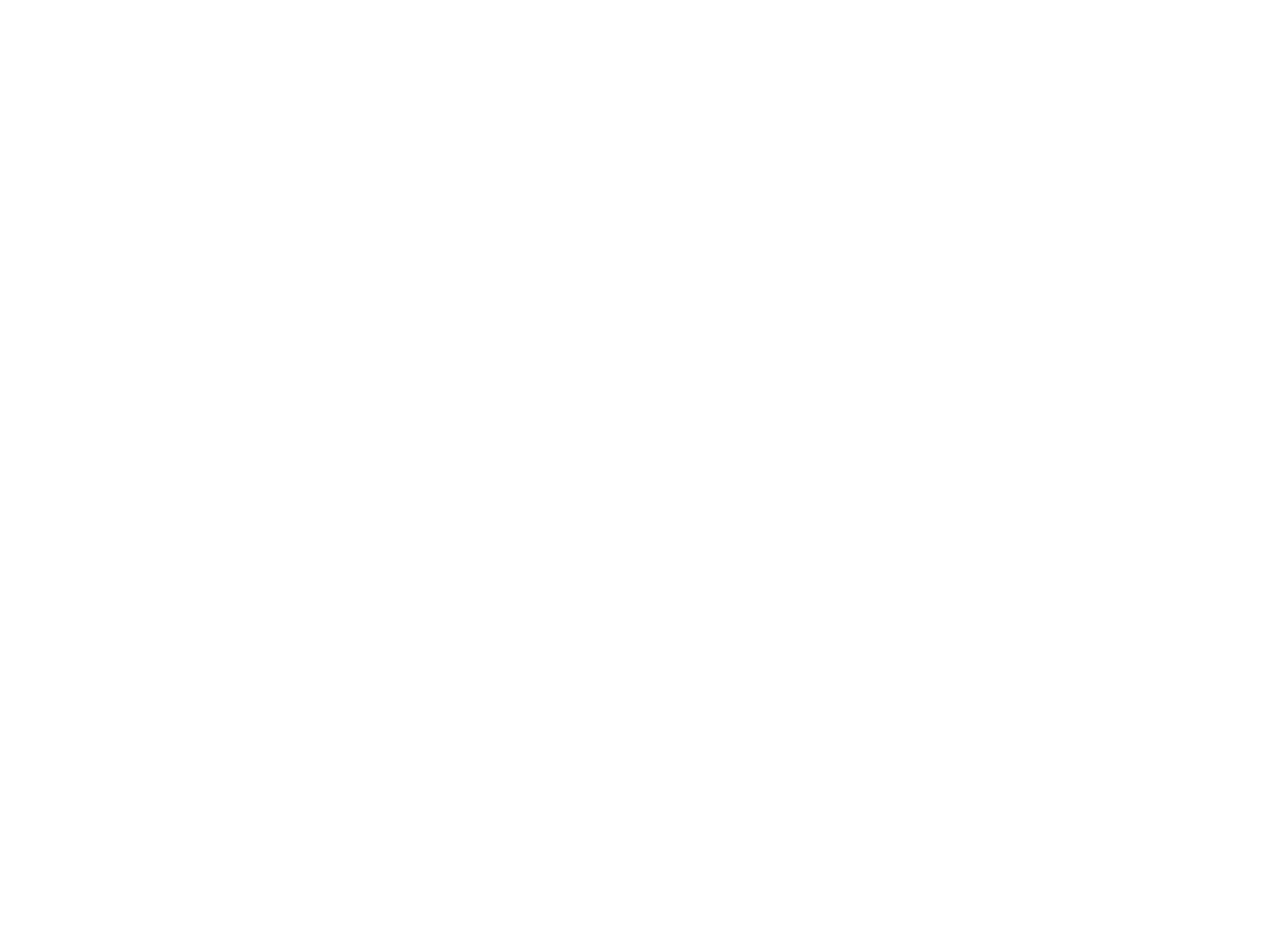
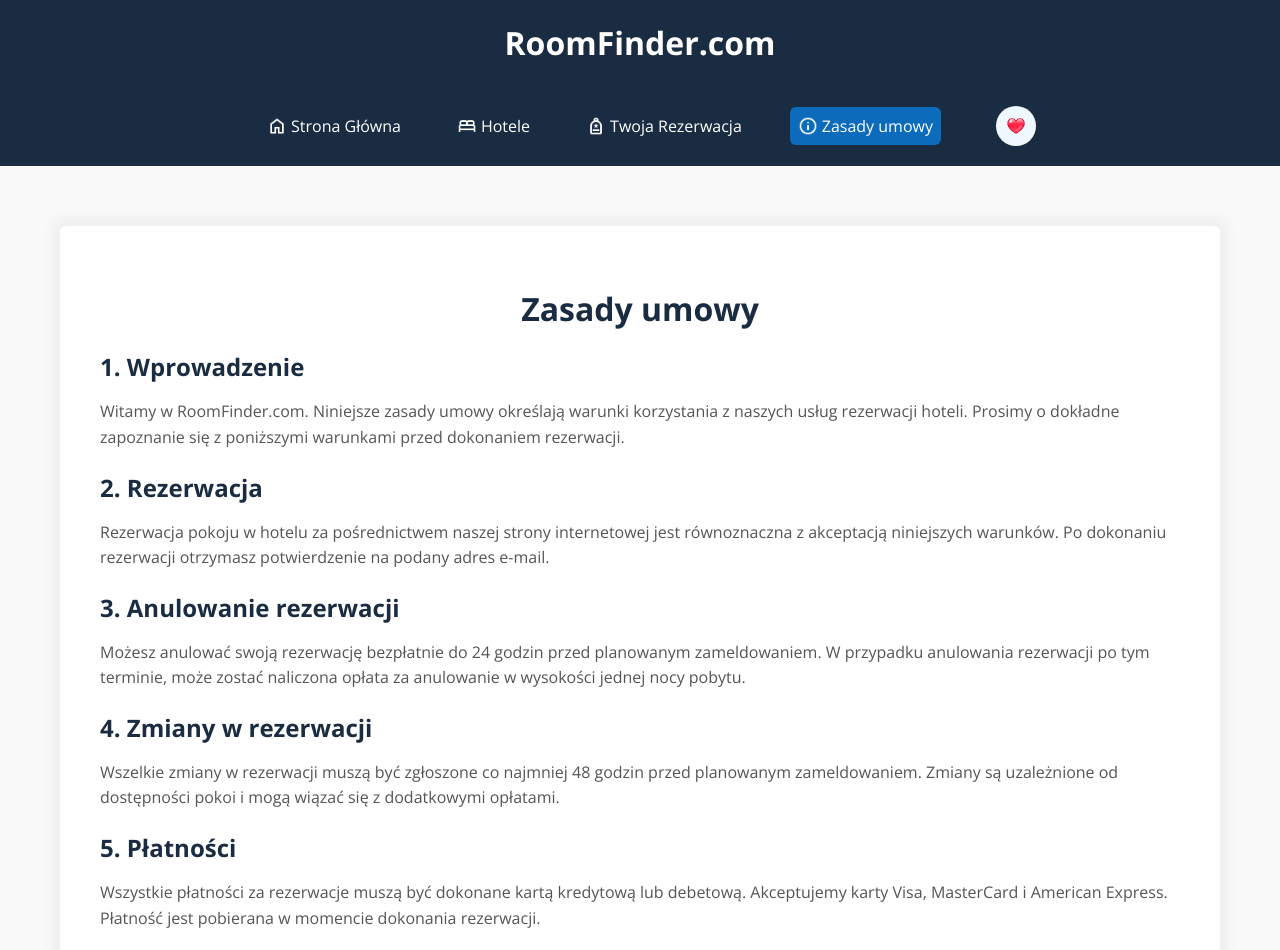
Before and after one commit to Czarny21012212/RoomFinder, a React (Create React App) app: page /Zasady-Umowy in a window 1280 px wide. Before the commit this address had no page. Shown: the top 950 px of the page. Before the commit the page ends 800 px from the top, so only its background shows below. Built offline with nearby package versions, Linux system fonts and the light colour scheme.

Commit message:
14.01.2025

```diff
--- a/src/App.js
+++ b/src/App.js
@@ -6,18 +6,20 @@
 import Reservation from './PodStrony/Reservation/Reservation.js';
 import Reservation2 from './PodStrony/Reservation2/Reservation.js';
 import YourReservation from './PodStrony/YourReservation/YourReservation.js';
+import Agreement from './PodStrony/Agreement/Agreement.js';
 
 
 function App() {
   return (
     <Router>
       <Routes>
-        <Route path="/" element={<Hotel />} />
+        <Route path="/Hotel-Search" element={<Hotel />} />
         <Route path="/hotel/:id" element={<Info />} />
         <Route path='/ulubione' element={<Favorite />}></Route>
         <Route path='/rezerwacja-check-1' element={<Reservation />}></Route>
         <Route path='/rezerwacja-check-2' element={<Reservation2 />}></Route>
         <Route path='/TwojeRezerwacja' element={<YourReservation />}></Route>
+        <Route path='/Zasady-Umowy' element={<Agreement />}></Route>
         <Route path='/Home' element={<HomePage />}></Route>
       </Routes>
     </Router>
--- a/src/PodStrony/Agreement/Agreement.css
+++ b/src/PodStrony/Agreement/Agreement.css
@@ -0,0 +1,52 @@
+.Agreement {
+    display: flex;
+    justify-content: center;
+    padding: 20px;
+    background-color: #f9f9f9;
+}
+
+.Agreement-Box {
+    margin: 40px;
+    width: 100%;
+    max-width: 1100px;
+    background-color: #ffffff;
+    padding: 40px;
+    border-radius: 6px;
+    box-shadow: 0px 0px 10px 10px rgba(0, 0, 0, 0.034);
+}
+
+.Agreement-Box h1 {
+    margin-bottom: 20px;
+    font-size: 2rem;
+    color: #1A2C42;
+    text-align: center;
+}
+
+.Agreement-Box h2 {
+    margin-top: 20px;
+    margin-bottom: 10px;
+    font-size: 1.5rem;
+    color: #1A2C42;
+}
+
+.Agreement-Box p {
+    margin-bottom: 10px;
+    font-size: 1rem;
+    color: #555;
+    line-height: 1.6;
+}
+
+.Agreement-Box section {
+    margin-bottom: 20px;
+}
+
+.Agreement-Box ul {
+    list-style-type: disc;
+    padding-left: 20px;
+}
+
+.Agreement-Box li {
+    margin-bottom: 10px;
+    font-size: 1rem;
+    color: #555;
+}
--- a/src/PodStrony/Agreement/Agreement.js
+++ b/src/PodStrony/Agreement/Agreement.js
@@ -0,0 +1,85 @@
+import Home from '../Image/Home.png';
+import Hotel2 from '../Image/Hotel.png';
+import { useEffect, useState } from 'react';
+import { Footer } from '../Footer/footer';
+import { Link } from 'react-router-dom';
+import YourReservation  from '../Image/yourReservation.png';
+import Information  from '../Image/information.png';
+import Heart from '../Image/Heart.png'
+import './Agreement.css'
+
+
+function Agreement() {
+    return(
+        <div>
+        <header>
+            <div className='header-items'>
+                <div className='header'>
+                    <div className='header-top'>
+                        <h1>RoomFinder.com</h1>
+
+                    </div>
+                    <div className='header-center'>
+                        <ul className="nav-list">
+                            <li><Link to={'/Home'}><img src={Home} alt="Home"/>Strona Główna</Link></li>
+                            <li><Link to={'/Hotel-Search'}><img src={Hotel2} alt="Hotel"/>Hotele</Link></li>
+                            <li><Link to={'/TwojeRezerwacja'}><img src={YourReservation} alt="Reservation"/>Twoja Rezerwacja</Link></li>
+                            <li><Link to={'/Zasady-Umowy'} className='Now'><img src={Information} alt="Info"/>Zasady umowy</Link></li>
+                        </ul>
+                        <Link to={`/ulubione`} className='favouriteLink'>
+                            <p className='favouriteLinkP'><img className='heart' src={Heart}></img></p>
+                        </Link>
+                    </div>
+                </div>
+            </div>
+        </header>
+        <div className='Agreement'>
+    <div className='Agreement-Box'>
+        <h1>Zasady umowy</h1>
+        <section>
+            <h2>1. Wprowadzenie</h2>
+            <p>Witamy w RoomFinder.com. Niniejsze zasady umowy określają warunki korzystania z naszych usług rezerwacji hoteli. Prosimy o dokładne zapoznanie się z poniższymi warunkami przed dokonaniem rezerwacji.</p>
+        </section>
+        <section>
+            <h2>2. Rezerwacja</h2>
+            <p>Rezerwacja pokoju w hotelu za pośrednictwem naszej strony internetowej jest równoznaczna z akceptacją niniejszych warunków. Po dokonaniu rezerwacji otrzymasz potwierdzenie na podany adres e-mail.</p>
+        </section>
+        <section>
+            <h2>3. Anulowanie rezerwacji</h2>
+            <p>Możesz anulować swoją rezerwację bezpłatnie do 24 godzin przed planowanym zameldowaniem. W przypadku anulowania rezerwacji po tym terminie, może zostać naliczona opłata za anulowanie w wysokości jednej nocy pobytu.</p>
+        </section>
+        <section>
+            <h2>4. Zmiany w rezerwacji</h2>
+            <p>Wszelkie zmiany w rezerwacji muszą być zgłoszone co najmniej 48 godzin przed planowanym zameldowaniem. Zmiany są uzależnione od dostępności pokoi i mogą wiązać się z dodatkowymi opłatami.</p>
+        </section>
+        <section>
+            <h2>5. Płatności</h2>
+            <p>Wszystkie płatności za rezerwacje muszą być dokonane kartą kredytową lub debetową. Akceptujemy karty Visa, MasterCard i American Express. Płatność jest pobierana w momencie dokonania rezerwacji.</p>
+            <p>W przypadku anulowania rezerwacji zgodnie z naszymi zasadami anulowania, zwrot środków zostanie dokonany na kartę, z której dokonano płatności, w ciągu 7-10 dni roboczych.</p>
+        </section>
+        <section>
+            <h2>6. Odpowiedzialność</h2>
+            <p>RoomFinder.com nie ponosi odpowiedzialności za jakiekolwiek straty lub szkody wynikające z korzystania z naszych usług rezerwacji hoteli. Wszelkie reklamacje dotyczące pobytu w hotelu należy zgłaszać bezpośrednio do hotelu.</p>
+        </section>
+        <section>
+            <h2>7. Prywatność</h2>
+            <p>Twoja prywatność jest dla nas ważna. Wszystkie dane osobowe są przetwarzane zgodnie z naszą Polityką Prywatności, którą można znaleźć na naszej stronie internetowej.</p>
+        </section>
+        <section>
+            <h2>8. Kontakt</h2>
+            <p>W przypadku jakichkolwiek pytań lub wątpliwości dotyczących niniejszych warunków, prosimy o kontakt z naszym działem obsługi klienta pod adresem e-mail: support@roomfinder.com.</p>
+        </section>
+        <section>
+            <h2>9. Postanowienia końcowe</h2>
+            <p>Niniejsze zasady umowy podlegają prawu polskiemu. Wszelkie spory wynikające z niniejszej umowy będą rozstrzygane przez sądy właściwe dla siedziby RoomFinder.com.</p>
+        </section>
+    </div>
+    </div>
+    <Footer></Footer>
+    </div>
+
+
+    );
+}
+
+export default Agreement;
--- a/src/PodStrony/Favorite/Favorite.js
+++ b/src/PodStrony/Favorite/Favorite.js
@@ -89,12 +89,12 @@
                 </div>
                 <div className='header-center'>
 
-                    <ul className="header-center">
-                        <li><a href="#"><img src={Home} alt="Home" />Strona Główna</a></li>
-                        <li><Link to={'/'} className="reservation-link"><img src={Hotel2} alt="Reservation" />Hotel</Link></li>
-                        <li><Link to={'/TwojeRezerwacja'} className="reservation-link"><img src={YourReservation} alt="Reservation" />Twoja Rezerwacja</Link></li>
-                        <li><a href="#"><img src={Information} alt="Info" />Zasady umowy</a></li>
-                    </ul>
+                    <ul className="nav-list">
+                            <li><Link to={'/Home'}><img src={Home} alt="Home"/>Strona Główna</Link></li>
+                            <li><Link to={'/'}><img src={Hotel2} alt="Hotel"/>Hotele</Link></li>
+                            <li><Link to={'/TwojeRezerwacja'}><img src={YourReservation} alt="Reservation"/>Twoja Rezerwacja</Link></li>
+                            <li><Link to={'/Zasady-Umowy'}><img src={Information} alt="Info"/>Zasady umowy</Link></li>
+                        </ul>
                     <Link to={`/ulubione`} className='favouriteLink'>
                             <p className='favouriteLinkP'><img className='heart' src={Heart}></img></p>
                         </Link>
--- a/src/PodStrony/HomePage/HomePage.js
+++ b/src/PodStrony/HomePage/HomePage.js
@@ -51,7 +51,7 @@
             const days = (date2 - date1) / (1000 * 60 * 60 * 24);
             setDayOfTrip(days);
         }
-    }, [start, end])
+    }, [end])
 
     useEffect(() => {
             if (DayOfTrip && people) {
@@ -69,7 +69,7 @@
         localStorage.setItem('End', end);
 
        if(place, people, start, end){
-            window.location.href = 'http://localhost:3000'
+            window.location.href = 'http://localhost:3000/Hotel-Search'
        }
     }
 
@@ -95,9 +95,9 @@
                 <div className='header-center'>
                     <ul className="nav-list">
                         <li><a href="#" className='Now'><img src={Home} alt="Home"/>Strona Główna</a></li>
-                        <li><Link to={'/'}><img src={Hotel2} alt="Hotel"/>Hotele</Link></li>
+                        <li><Link to={'/Hotel-Search'}><img src={Hotel2} alt="Hotel"/>Hotele</Link></li>
                         <li><Link to={'/TwojeRezerwacja'} className="reservation-link"><img src={YourReservation} alt="Reservation"/>Twoja Rezerwacja</Link></li>
-                        <li><a href="#"><img src={Information} alt="Info"/>Zasady umowy</a></li>
+                        <li><Link to={'/Zasady-Umowy'} className="reservation-link"><img src={Information} alt="Info"/>Zasady umowy</Link></li>
 
                     </ul>
                     <Link to={`/ulubione`} className='favouriteLink'>
--- a/src/PodStrony/Search-Hotels/Hotel.js
+++ b/src/PodStrony/Search-Hotels/Hotel.js
@@ -115,6 +115,7 @@
         localStorage.setItem('localTrue', true)
 
     }, [search, save])
+    console.log(localStorage.getItem('Start'))
 
 
     const[checkBoxTrue1, setCheckBoxTrue1] = useState(localStorage.getItem('checkBox1'))
@@ -485,13 +486,12 @@
 
                 </div>
                 <div className='header-center'>
-                    <ul className="nav-list">
-                        <li><Link to={'/Home'} href="#"><img src={Home} alt="Home"/>Strona Główna</Link></li>
-                        <li><a href="#" className='Now'><img src={Hotel2} alt="Hotel"/>Hotele</a></li>
-                        <li><Link to={'/TwojeRezerwacja'} className="reservation-link"><img src={YourReservation} alt="Reservation"/>Twoja Rezerwacja</Link></li>
-                        <li><a href="#"><img src={Information} alt="Info"/>Zasady umowy</a></li>
-
-                    </ul>
+                        <ul className="nav-list">
+                            <li><Link to={'/Home'}><img src={Home} alt="Home"/>Strona Główna</Link></li>
+                            <li><Link to={'/Hotel-Search'} className='Now'><img src={Hotel2} alt="Hotel"/>Hotele</Link></li>
+                            <li><Link to={'/TwojeRezerwacja'}><img src={YourReservation} alt="Reservation"/>Twoja Rezerwacja</Link></li>
+                            <li><Link to={'/Zasady-Umowy'} ><img src={Information} alt="Info"/>Zasady umowy</Link></li>
+                        </ul>
                     <Link to={`/ulubione`} className='favouriteLink'>
                         <p className='favouriteLinkP'><img className='heart' src={Heart}></img></p>
                     </Link>
@@ -501,7 +501,7 @@
                     <div className='header-bottom-items'>
                         <input type='input' placeholder='Dokąd?'  defaultValue={localCountry} onChange={(event) => setPlace(event.target.value)}></input>
                         <img src={Bed} className='header-bottom-items-img'></img>
-                        <input type='date' placeholder='Do kiedy?' defaultValue={localTrue ? localStart : ''} onChange={(event) => setStart(event.target.value)}></input>
+                        <input type='date' placeholder='Do kiedy?' defaultValue={localStart} onChange={(event) => setStart(event.target.value)}></input>
                         <input type='date' placeholder='Do kiedy?' defaultValue={localEnd} onChange={(event) => setEnd(event.target.value)}></input>
                         <input type='Number' placeholder='Ile osób?' defaultValue={localPeople} onChange={(event) => setPeople(event.target.value)}></input>
                         <img src={Group} className='header-bottom-items-img'></img>
--- a/src/PodStrony/YourReservation/YourReservation.js
+++ b/src/PodStrony/YourReservation/YourReservation.js
@@ -7,6 +7,7 @@
 import Information  from '../Image/information.png';
 import { useEffect, useState } from 'react';
 import Heart from '../Image/Heart.png'
+import travel from '../Image/travelIMG.webp'
 
 function Reservation() {
 
@@ -42,6 +43,9 @@
                     </div>
 
                 );
+            }
+            const SentAgreement = () => {
+                window.location.href = 'http://localhost:3000/Zasady-Umowy';
             }
             const CancelReservation = () => {
                 if(CancelReservationTrue){
@@ -157,6 +161,7 @@
                                 <input
                                 type='submit'
                                 value="Zasady umowy"
+                                onClick={SentAgreement}
                                 ></input>
                             </div>
                         </div>
@@ -176,8 +181,9 @@
         }else{
             return(
                 <div className='reservation-box'>
-                    <div className='reservation'>
+                    <div className='reservation-cancel'>
                         <h1>Zacznij z nami swoją przygodę...</h1>
+                        <img src={travel}></img>
                     </div>
             </div>
             );
@@ -196,10 +202,10 @@
                     </div>
                     <div className='header-center'>
                         <ul className="nav-list">
-                            <li><a href="#"><img src={Home} alt="Home"/>Strona Główna</a></li>
-                            <li><Link to={'/'}><img src={Hotel2} alt="Hotel"/>Hotele</Link></li>
+                            <li><Link to={'/Home'}><img src={Home} alt="Home"/>Strona Główna</Link></li>
+                            <li><Link to={'/Hotel-Search'}><img src={Hotel2} alt="Hotel"/>Hotele</Link></li>
                             <li><Link to={'/TwojeRezerwacja'} className='Now'><img src={YourReservation} alt="Reservation"/>Twoja Rezerwacja</Link></li>
-                            <li><a href="#"><img src={Information} alt="Info"/>Zasady umowy</a></li>
+                            <li><Link to={'/Zasady-Umowy'}><img src={Information} alt="Info"/>Zasady umowy</Link></li>
                         </ul>
                         <Link to={`/ulubione`} className='favouriteLink'>
                             <p className='favouriteLinkP'><img className='heart' src={Heart}></img></p>
```
Also changed, not shown: src/PodStrony/YourReservation/YourReservation.css (+10 -1 lines), src/PodStrony/Image/travelIMG.webp (added).
